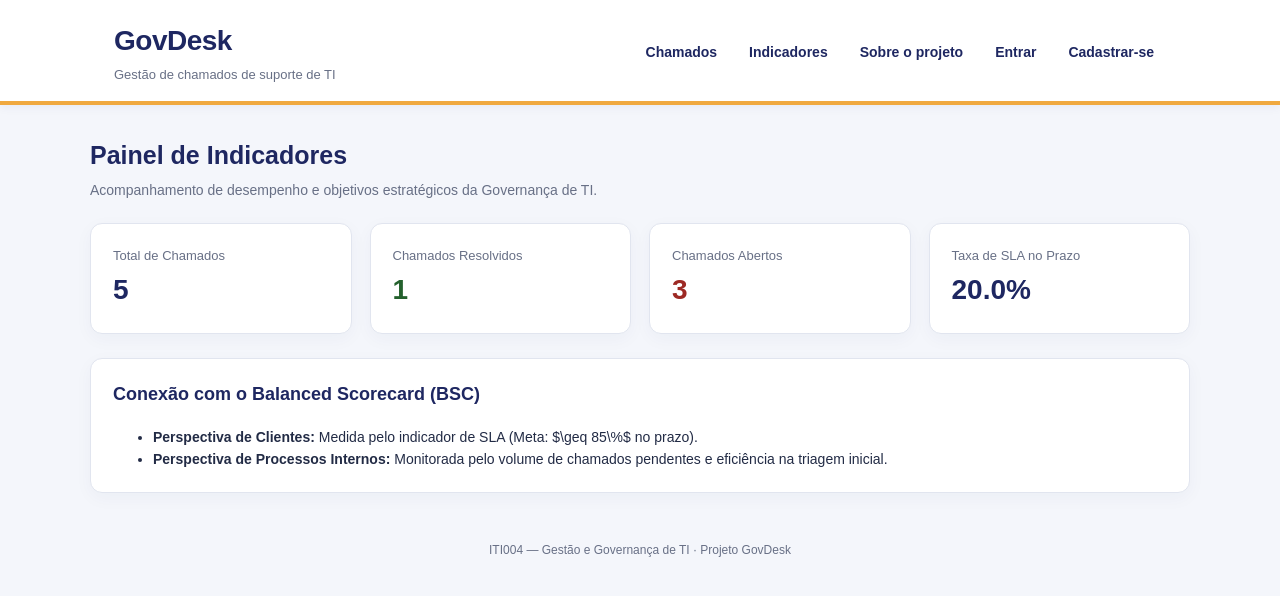
After one commit to dudaliimaa/GovDesk-Grupo-3, a Flask app: page /indicadores in a window 1280 px wide. The commit adds this page. Shown: the top 596 px of the page. Run offline with Flask 3, Linux system fonts and the light colour scheme; data comes from the database, SQL or seed files in the repository.

Commit message:
feat: adiciona pagina de indicadores e BSC no sistema

```diff
--- a/app.py
+++ b/app.py
@@ -77,6 +77,23 @@ def index():
 @app.route("/sobre")
 def sobre():
     return render_template("sobre.html", equipe=equipe)
+
+
+@app.route("/indicadores")
+def indicadores():
+    chamados = getChamados()
+    total = len(chamados)
+    resolvidos = sum(1 for c in chamados if c.get("status") == "resolvido")
+    abertos = sum(1 for c in chamados if c.get("status") == "aberto")
+    taxa_sla = (resolvidos / total * 100) if total > 0 else 0
+
+    dados_indicadores = {
+        "total": total,
+        "resolvidos": resolvidos,
+        "abertos": abertos,
+        "taxa_sla": round(taxa_sla, 1)
+    }
+    return render_template("indicadores.html", indicadores=dados_indicadores)
 
 
 @app.route("/cadastro", methods=["GET", "POST"])
--- a/templates/base.html
+++ b/templates/base.html
@@ -340,6 +340,7 @@
         {% if session.get('id_solicitante') %}
           <a href="{{ url_for('novo') }}">Novo chamado</a>
         {% endif %}
+        <a href="{{ url_for('indicadores') }}">Indicadores</a>
         <a href="{{ url_for('sobre') }}">Sobre o projeto</a>
         {% if session.get('id_solicitante') %}
           <span class="usuario-logado">
--- /dev/null
+++ b/templates/indicadores.html
@@ -0,0 +1,41 @@
+{% extends "base.html" %}
+{% block content %}
+  <div class="page-heading">
+    <div>
+      <h2>Painel de Indicadores</h2>
+      <p class="page-description">Acompanhamento de desempenho e objetivos estratégicos da Governança de TI.</p>
+    </div>
+  </div>
+
+  <div style="display: grid; grid-template-columns: repeat(auto-fit, minmax(220px, 1fr)); gap: 18px; margin-bottom: 24px;">
+
+    <div class="card">
+      <p class="summary-label">Total de Chamados</p>
+      <p class="summary-number">{{ indicadores.total }}</p>
+    </div>
+
+    <div class="card">
+      <p class="summary-label">Chamados Resolvidos</p>
+      <p class="summary-number" style="color: #24612D;">{{ indicadores.resolvidos }}</p>
+    </div>
+
+    <div class="card">
+      <p class="summary-label">Chamados Abertos</p>
+      <p class="summary-number" style="color: #9D2924;">{{ indicadores.abertos }}</p>
+    </div>
+
+    <div class="card">
+      <p class="summary-label">Taxa de SLA no Prazo</p>
+      <p class="summary-number" style="color: #1E2761;">{{ indicadores.taxa_sla }}%</p>
+    </div>
+
+  </div>
+
+  <div class="card">
+    <h3 style="margin-top: 0; color: var(--azul); font-size: 18px;">Conexão com o Balanced Scorecard (BSC)</h3>
+    <ul style="color: var(--texto); line-height: 1.6; margin-bottom: 0; font-size: 14px;">
+      <li><strong>Perspectiva de Clientes:</strong> Medida pelo indicador de SLA (Meta: $\geq 85\%$ no prazo).</li>
+      <li><strong>Perspectiva de Processos Internos:</strong> Monitorada pelo volume de chamados pendentes e eficiência na triagem inicial.</li>
+    </ul>
+  </div>
+{% endblock %}
```
